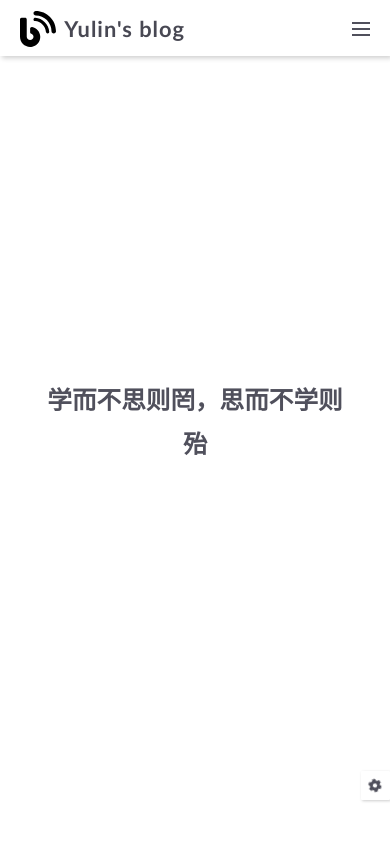
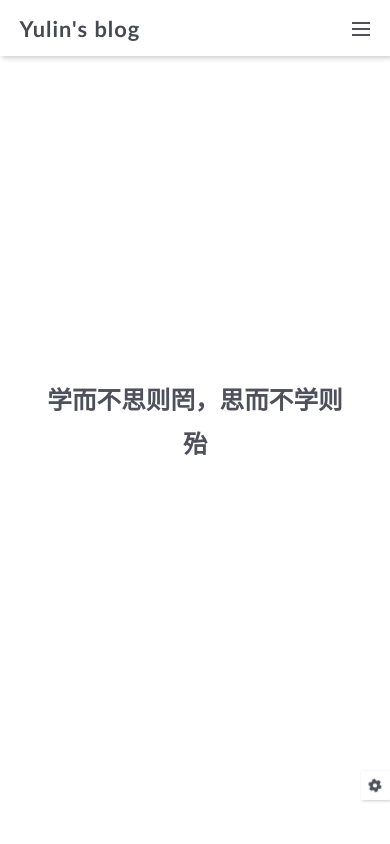
Before and after one commit to ForrestYoung/ForrestYoung.github.io, a plain HTML site: page index.html in a window 390 px wide. Shown: the top 844 px of the page. Drawn offline with nearby package versions, Linux system fonts and the light colour scheme.

Commit message:
Site updated: 2022-09-13 20:49:44

```diff
--- a/css/style.css
+++ b/css/style.css
@@ -1571,27 +1571,6 @@ pre .javascript .function {
   transform: scale(0.72);
   transform-origin: left;
 }
-.header-wrapper .header-content .left .logo-image {
-  width: 46px;
-  height: 46px;
-  margin-right: 8px;
-}
-@media (max-width: 780px) {
-  .header-wrapper .header-content .left .logo-image {
-    width: 41.4px;
-    height: 41.4px;
-  }
-}
-@media (max-width: 500px) {
-  .header-wrapper .header-content .left .logo-image {
-    width: 36.800000000000004px;
-    height: 36.800000000000004px;
-  }
-}
-.header-wrapper .header-content .left .logo-image img {
-  border-radius: 6px;
-  width: 100%;
-}
 .header-wrapper .header-content .left .logo-title {
   font-size: 2rem;
   font-weight: bold;
--- a/index.html
+++ b/index.html
@@ -14,14 +14,14 @@
 
 <link rel="stylesheet" href="/css/style.css">
 
-    <link rel="shortcut icon" href="/images/logo.svg">
+    <link rel="shortcut icon" href="/images/blog.svg">
 
 <link rel="stylesheet" href="/css/font-awesome.min.css">
 
     <script id="hexo-configurations">
     let KEEP = window.KEEP || {};
     KEEP.hexo_config = {"hostname":"example.com","root":"/","language":"en"};
-    KEEP.theme_config = {"toc":{"enable":false,"number":false,"expand_all":false,"init_open":false},"style":{"primary_color":"#0066CC","avatar":"/images/avatar.svg","favicon":"/images/logo.svg","article_img_align":"left","left_side_width":"260px","content_max_width":"920px","hover":{"shadow":false,"scale":false},"first_screen":{"enable":true,"background_img":"/images/bg.svg","description":"学而不思则罔，思而不学则殆"},"scroll":{"progress_bar":{"enable":false},"percent":{"enable":false}}},"local_search":{"enable":false,"preload":false},"code_copy":{"enable":true,"style":"default"},"pjax":{"enable":false},"lazyload":{"enable":false},"version":"3.4.5"};
+    KEEP.theme_config = {"toc":{"enable":false,"number":false,"expand_all":false,"init_open":false},"style":{"primary_color":"#0066CC","avatar":"/images/avatar.svg","favicon":"/images/blog.svg","article_img_align":"left","left_side_width":"260px","content_max_width":"920px","hover":{"shadow":false,"scale":false},"first_screen":{"enable":true,"background_img":"/images/bg.svg","description":"学而不思则罔，思而不学则殆"},"scroll":{"progress_bar":{"enable":false},"percent":{"enable":false}}},"local_search":{"enable":false,"preload":false},"code_copy":{"enable":true,"style":"default"},"pjax":{"enable":false},"lazyload":{"enable":false},"version":"3.4.5"};
     KEEP.language_ago = {"second":"%s seconds ago","minute":"%s minutes ago","hour":"%s hours ago","day":"%s days ago","week":"%s weeks ago","month":"%s months ago","year":"%s years ago"};
   </script>
 <meta name="generator" content="Hexo 6.3.0"><link href="https://cdn.bootcss.com/KaTeX/0.11.1/katex.min.css" rel="stylesheet" /></head>
@@ -76,10 +76,6 @@
 
     <div class="header-content has-first-screen">
         <div class="left">
-
-                <a class="logo-image" href="/">
-                    <img src="/images/blog.svg">
-                </a>
 
             <a class="logo-title" href="/">
                 Yulin&#39;s blog
```
Also changed, not shown: 2022/09/13/OpenCV/index.html (+2 -6 lines), 2022/09/13/hello-world/index.html (+2 -6 lines), archives/2022/09/index.html (+2 -6 lines), archives/2022/index.html (+2 -6 lines), archives/index.html (+2 -6 lines).
